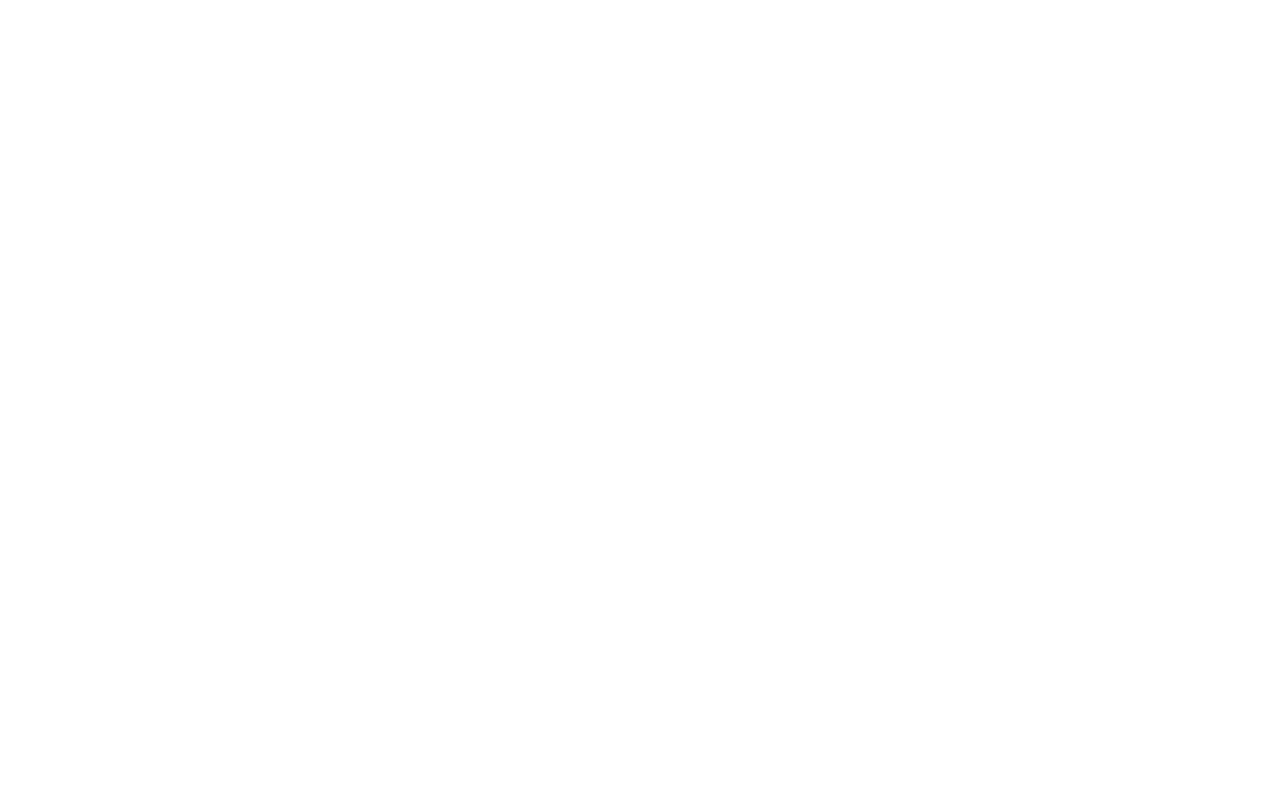
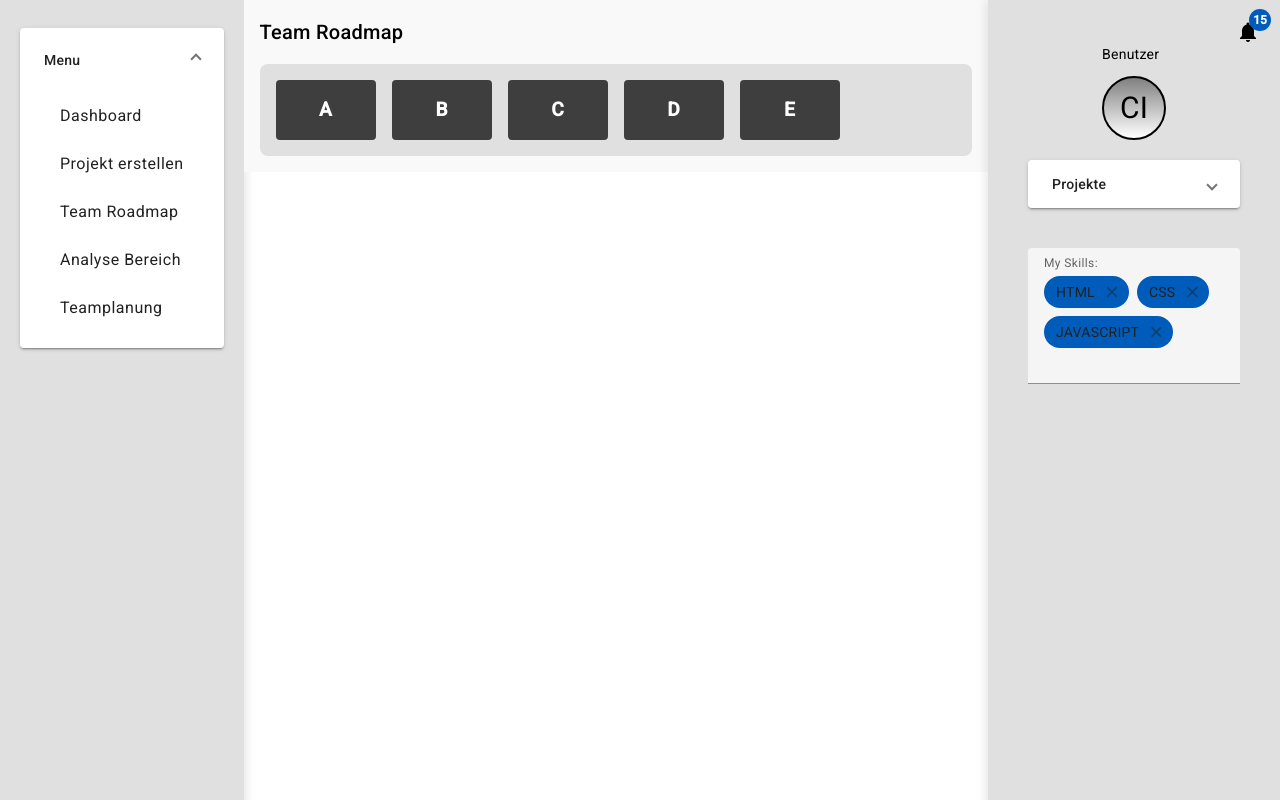
Before and after one commit to sc1zox/ProjectManagement, an Angular app in the folder prosquadra/: page /dashboard/team-roadmap in a window 1280 px wide. Before the commit this address led to /. Built offline with nearby package versions, Linux system fonts and the light colour scheme.

Commit message:
added team roadmap

```diff
--- a/prosquadra/src/app/app.routes.ts
+++ b/prosquadra/src/app/app.routes.ts
@@ -4,6 +4,7 @@ import {DashboardComponent} from './dashboard/dashboard.component';
 import {CreateProjectComponent} from './dashboard/create-project/create-project.component';
 import {DashboardHomeComponent} from './dashboard/dashboard-home/dashboard-home.component';
 import {MoreInformationComponent} from './dashboard/dashboard-home/more-information/more-information.component';
+import { TeamRoadmapComponent } from './team-roadmap/team-roadmap.component';
 
 export const routes: Routes = [
   {
@@ -16,6 +17,7 @@ export const routes: Routes = [
       { path: '', component: DashboardHomeComponent},
       { path: 'home', component: DashboardHomeComponent},
       { path: 'create-project', component: CreateProjectComponent},
+      { path: 'team-roadmap', component: TeamRoadmapComponent},
       { path: 'home/more-information', component: MoreInformationComponent}
     ]
   },
--- a/prosquadra/src/app/dashboard/left-sidebar/left-sidebar.component.html
+++ b/prosquadra/src/app/dashboard/left-sidebar/left-sidebar.component.html
@@ -10,6 +10,8 @@
 
       <mat-list-item [routerLink]="['create-project']">Projekt erstellen</mat-list-item>
 
+      <mat-list-item [routerLink]="['team-roadmap']">Team Roadmap</mat-list-item>
+
       <mat-list-item>Analyse Bereich</mat-list-item>
 
       <mat-list-item>Teamplanung</mat-list-item>
--- /dev/null
+++ b/prosquadra/src/app/team-roadmap/team-roadmap.component.html
@@ -0,0 +1,23 @@
+<div class="team-roadmap">
+    <h2>Team Roadmap</h2>
+
+    <!-- Horizontal scrollable project list -->
+    <div #projectList class="project-list">
+      <div
+        *ngFor="let project of projects"
+        class="project-box"
+        [class.selected]="project.id === selectedProject?.id"
+        (click)="selectProject(project)"
+      >
+        {{ project.name }}
+      </div>
+    </div>
+
+    <!-- Selected project details -->
+    <div *ngIf="selectedProject" class="project-details">
+      <h3>{{ selectedProject.name }}</h3>
+      <p>Start: {{ selectedProject.startDate }} End: {{ selectedProject.endDate }}</p>
+      <p>Aufwandseinschätzung: {{ selectedProject.effortEstimation }}</p>
+      <p>Beschreibung: {{ selectedProject.description }}</p>
+    </div>
+  </div>
--- /dev/null
+++ b/prosquadra/src/app/team-roadmap/team-roadmap.component.scss
@@ -0,0 +1,77 @@
+.team-roadmap {
+    padding: 1rem;
+    background-color: #f9f9f9;
+
+    h2 {
+        margin-bottom: 1rem;
+    }
+
+    .project-list {
+        display: flex;
+        gap: 1rem;
+        padding: 1rem;
+        background-color: #e0e0e0;
+        border-radius: 8px;
+        overflow-x: auto; // Enable horizontal scrolling
+
+        // Custom Scrollbar Styles
+        scrollbar-width: thin; // Firefox
+        scrollbar-color: #c5c5c5 #f0f0f0; // Color for Firefox
+
+        // Everything below is UNTESTED
+        // Chrome, Edge, Safari
+        &::-webkit-scrollbar {
+            width: 8px;
+        }
+
+        &::-webkit-scrollbar-track {
+            background: #f0f0f0; // Background color
+        }
+
+        &::-webkit-scrollbar-thumb {
+            background-color: #c5c5c5; // Thumb color
+            border-radius: 4px; // Rounded corners for the thumb
+            border: 2px solid #f0f0f0; // Adds padding around thumb
+        }
+
+        &::-webkit-scrollbar-thumb:hover {
+            background-color: #a3a3a3; // Darker color on hover for the thumb */
+        }
+
+    }
+
+    .project-box {
+        width: 100px; // Fixed width for each project box
+        height: 60px;
+        background-color: #3e3e3e;
+        color: #ffffff;
+        display: flex;
+        justify-content: center;
+        align-items: center;
+        font-size: 1.2rem;
+        font-weight: bold;
+        border-radius: 4px;
+        cursor: pointer;
+        transition: transform 0.2s;
+        flex: 0 0 auto; // Prevent the boxes from shrinking and keep the fixed width
+
+        &:hover {
+            transform: scale(1.05);
+        }
+    }
+
+    .selected {
+        border: 2px solid #00b894;
+    }
+
+    .project-details {
+        margin-top: 2rem;
+        padding: 1rem;
+        background-color: #f0f0f0;
+        border-radius: 8px;
+
+        h3 {
+            margin-bottom: 0.5rem;
+        }
+    }
+}
--- /dev/null
+++ b/prosquadra/src/app/team-roadmap/team-roadmap.component.ts
@@ -0,0 +1,50 @@
+import { Component, ElementRef, ViewChild, AfterViewInit } from '@angular/core';
+import { CommonModule } from '@angular/common';
+
+// Just string for now, need to change once DB exists
+interface Project {
+  id: number;
+  name: string;
+  startDate: string;
+  endDate: string;
+  effortEstimation: string;
+  description: string;
+}
+
+@Component({
+  selector: 'app-team-roadmap',
+  standalone: true,
+  imports: [CommonModule],
+  templateUrl: './team-roadmap.component.html',
+  styleUrls: ['./team-roadmap.component.scss']
+})
+export class TeamRoadmapComponent {
+  projects: Project[] = [
+    { id: 1, name: 'A', startDate: '2022-01-01', endDate: '2022-06-30', effortEstimation: 'High', description: 'Project A description.' },
+    { id: 2, name: 'B', startDate: '2022-02-01', endDate: '2022-07-30', effortEstimation: 'Medium', description: 'Project B description.' },
+    { id: 3, name: 'C', startDate: '2022-03-01', endDate: '2022-08-30', effortEstimation: 'Low', description: 'Project C description.' },
+    { id: 4, name: 'D', startDate: '2022-04-01', endDate: '2022-09-30', effortEstimation: 'Medium', description: 'Project D description.' },
+    { id: 5, name: 'E', startDate: '2022-04-01', endDate: '2022-09-30', effortEstimation: 'ULTRA', description: 'Project D description.' },
+  ];
+
+  selectedProject: Project | null = null;
+
+  selectProject(project: Project): void {
+    this.selectedProject = project;
+  }
+
+  // Access projectList from team-roadmap.component.html
+  @ViewChild('projectList') projectList!: ElementRef;
+
+  // Block default scroll, enable horizontal scroll
+  // Inspired by https://stackoverflow.com/questions/59468926/horizontal-scroll-in-typescript
+  onWheelScroll(event: WheelEvent): void {
+    event.preventDefault();
+    this.projectList.nativeElement.scrollLeft += event.deltaY;
+  }
+
+  // Lifecycle Hook
+  ngAfterViewInit(): void {
+    this.projectList.nativeElement.addEventListener('wheel', this.onWheelScroll.bind(this));
+  }
+}
```
Also changed, not shown: 1 other file (tests, documents, lock files or other folders).
